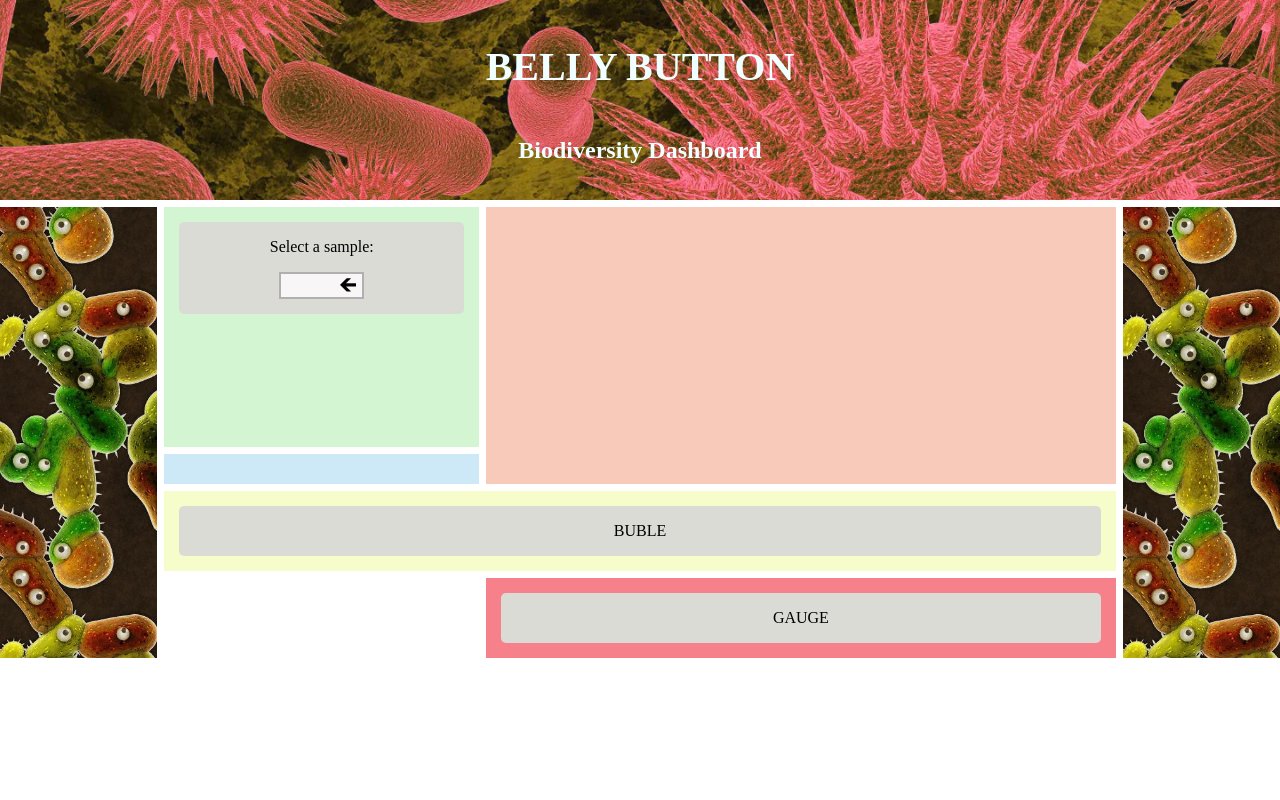
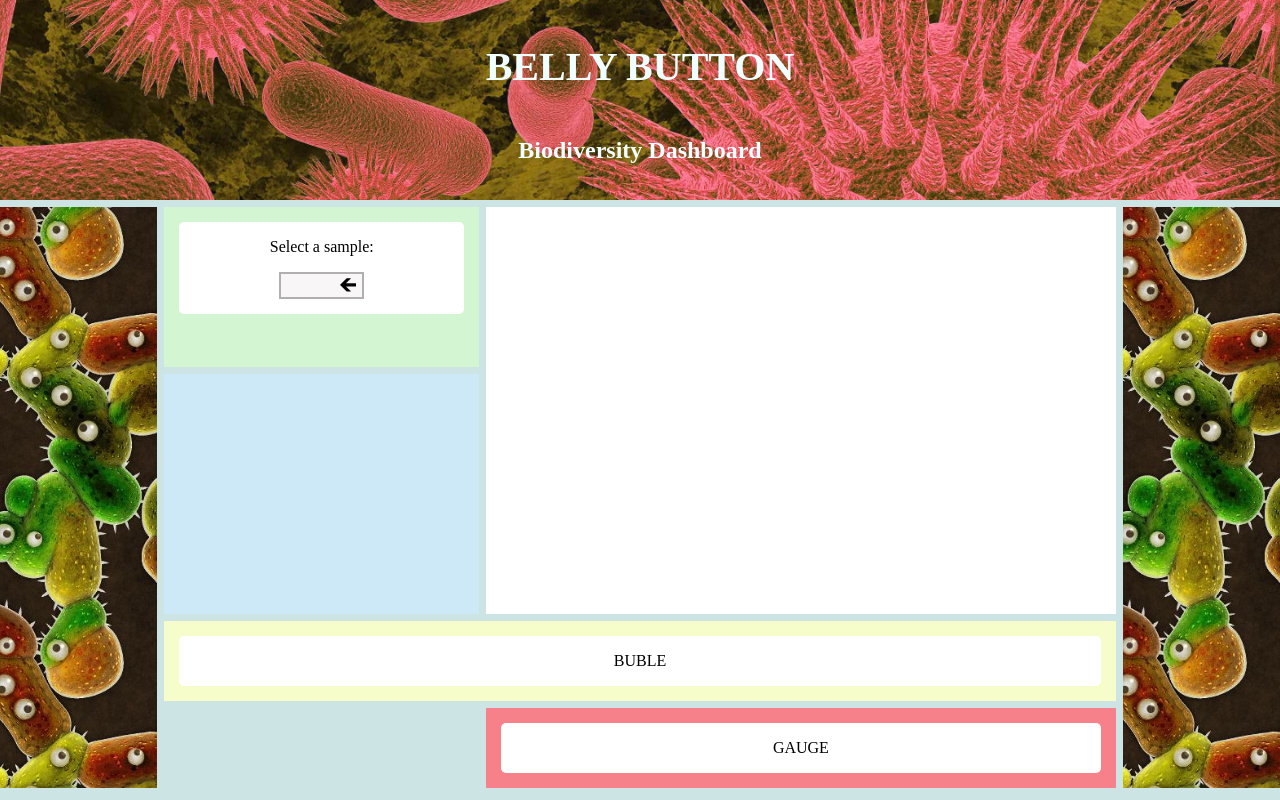
Before and after one commit to Gryazzz/Interactive_dashboard_Flask-JS, a Flask app: page / in a window 1280 px wide. Run offline with Flask 2, Linux system fonts and the light colour scheme; lists and menus that the app fills with data are empty; some libraries are stand-ins or nearby versions.

Commit message:
in-progress

```diff
--- a/static/styles/main.css
+++ b/static/styles/main.css
@@ -1,6 +1,7 @@
 body {
     margin: 0;
     padding: 0;
+    background: rgb(205, 228, 228);
 }
 
 /* HEADER--------------------------------------------- */
@@ -74,15 +75,7 @@ select {
 
 .pie {
     grid-area: pie;
-    background: rgb(247, 202, 185);
-    /* display: flex;
-    justify-content: center;
-    align-items: center; */
-}
-
-#pie-container {
-    /* display: flex; */
-    /* flex: 1; */
+    background: rgb(255, 255, 255);
 }
 
 .metadata {
@@ -104,7 +97,7 @@ select {
     display: grid;
 
     grid-template-columns: 1fr 2fr 4fr 1fr;
-    grid-template-rows: 200px 30vh auto;
+    grid-template-rows: 200px 20vh 30vh auto;
 
     grid-template-areas:
         'header header header header'
@@ -120,7 +113,7 @@ select {
 @media all and (max-width: 880px) {
     .wrapper {
         grid-template-columns: 1fr 2fr;
-        grid-template-rows: 150px auto;
+        grid-template-rows: 150px 40vh auto;
         grid-template-areas:
         "header header"
         "navigation pie"
@@ -138,6 +131,6 @@ select {
     align-items: center;
     justify-content: center;
     margin: 15px;
-    background: rgb(219, 219, 214);
+    background: rgb(255, 255, 255);
     border-radius: 5px;
 }
```
